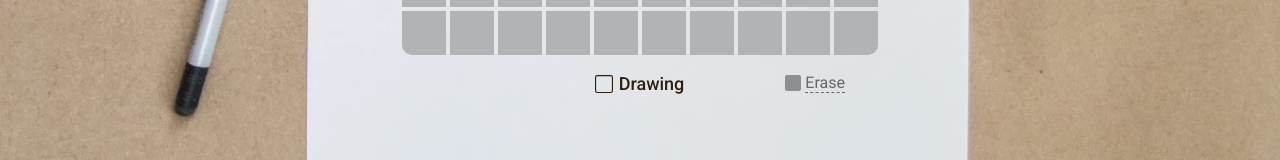
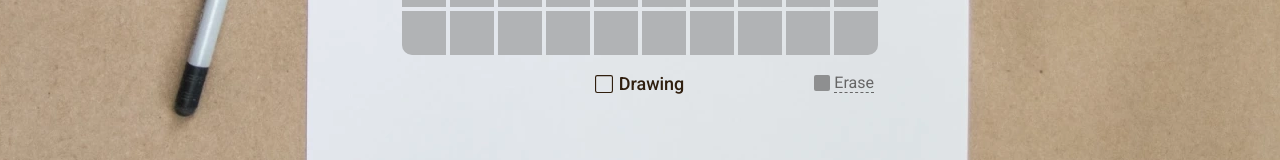
Before and after one commit to ua-dev-front/crossword-master, a React (Create React App) app in the folder frontend/: page / in a window 1280 px wide. Shown: the part 610-770 px from the top of the page. Built offline with nearby package versions, Linux system fonts and the light colour scheme.

Commit message:
Fix alternativeLabel logic

```diff
--- a/frontend/src/components/Tab/index.tsx
+++ b/frontend/src/components/Tab/index.tsx
@@ -1,5 +1,5 @@
 import React, { ReactNode } from 'react';
-import classNames from 'classnames';
+import classnames from 'classnames';
 import './styles.scss';
 
 type Props = {
@@ -7,10 +7,17 @@ type Props = {
   icon: ReactNode;
   label: string;
   onClick?: () => void;
+  alternativeLabel?: string;
 };
 
-export default function Tab({ label, icon, onClick, isSelected }: Props) {
-  const classes = classNames('tab', isSelected && 'tab_selected');
+export default function Tab({
+  label,
+  icon,
+  onClick,
+  isSelected,
+  alternativeLabel,
+}: Props) {
+  const classes = classnames('tab', isSelected && 'tab_selected');
 
   return (
     <button
@@ -19,7 +26,12 @@ export default function Tab({ label, icon, onClick, isSelected }: Props) {
       disabled={isSelected}
     >
       <div className='tab__icon'>{icon}</div>
-      <span className='tab__label'>{label}</span>
+      <div className='tab__content'>
+        <span className='tab__label'>{label}</span>
+        <span className={classnames('tab__label', 'tab__hidden-label')}>
+          {alternativeLabel}
+        </span>
+      </div>
     </button>
   );
 }
--- a/frontend/src/components/Tab/styles.scss
+++ b/frontend/src/components/Tab/styles.scss
@@ -28,7 +28,13 @@
     }
   }
 
+  &__content {
+    display: grid;
+  }
+
   &__label {
+    grid-area: tab;
+    text-align: left;
     transition-duration: var(--transition-duration);
     transition-timing-function: var(--transition-function);
     transition-property: color, font-size, border-color;
@@ -37,6 +43,10 @@
     line-height: 19px;
     color: cl(dark);
     border-bottom: 1px dashed cl(dark);
+  }
+
+  &__hidden-label {
+    visibility: hidden;
   }
 
   &_selected {
--- a/frontend/src/components/Tabs/index.tsx
+++ b/frontend/src/components/Tabs/index.tsx
@@ -4,15 +4,16 @@ import Tab from 'components/Tab';
 import LeftArrow from 'icons/LeftArrow';
 import './styles.scss';
 
-type Props = {
-  selectedTab: {
+type TabProps = {
   label: string;
   icon: ReactNode;
+  alternativeLabel?: string;
 };
-  secondaryTab: {
-    label: string;
+
+type Props = {
+  selectedTab: TabProps;
+  secondaryTab: TabProps & {
     onClick: () => void;
-    icon: ReactNode;
   };
   onEditClick?: () => void;
 };
@@ -22,22 +23,6 @@ export default function Tabs({
   secondaryTab,
   onEditClick,
 }: Props) {
-  const addGerundToVerb = (verb: string) => {
-    if (verb.endsWith('ing')) {
-      return verb;
-    }
-
-    if (verb.endsWith('e')) {
-      return verb.slice(0, verb.length - 1) + 'ing';
-    }
-
-    if (verb.endsWith('ie')) {
-      return verb.slice(0, verb.length - 2) + 'ying';
-    }
-
-    return verb + 'ing';
-  };
-
   return (
     <div className='tabs'>
       {onEditClick ? (
@@ -52,28 +37,14 @@ export default function Tabs({
         <div />
       )}
       {[selectedTab, secondaryTab].map((tab, index) => (
-        <div key={index} className='tabs__item'>
-          <div className='tabs__tab'>
         <Tab
+          key={index}
           label={tab.label}
           isSelected={tab === selectedTab}
           onClick={tab === secondaryTab ? secondaryTab.onClick : undefined}
           icon={tab.icon}
+          alternativeLabel={tab?.alternativeLabel}
         />
-          </div>
-          {[selectedTab, secondaryTab].map((hiddenTab, indexOfHiddenTab) => (
-            <div
-              key={indexOfHiddenTab}
-              className={classnames('tabs__tab', 'tabs__tab_hidden')}
-            >
-              <Tab
-                label={addGerundToVerb(hiddenTab.label)}
-                isSelected={true}
-                icon={hiddenTab.icon}
-              />
-            </div>
-          ))}
-        </div>
       ))}
     </div>
   );
--- a/frontend/src/components/Tabs/styles.scss
+++ b/frontend/src/components/Tabs/styles.scss
@@ -4,19 +4,6 @@
     grid-template-columns: repeat(3, 1fr);
     justify-items: center;
     margin: 15px 0;
-
-    &__item {
-        display: grid;
-        width: fit-content;
-    }
-
-    &__tab {
-        grid-area: tab;
-
-        &_hidden {
-            visibility: hidden;
-        }
-    }
 
     & > *:first-child {
         justify-self: left;
--- a/frontend/src/views/DrawingOrErasingView/index.tsx
+++ b/frontend/src/views/DrawingOrErasingView/index.tsx
@@ -7,6 +7,13 @@ import { Mode as GridMode } from 'components/Grid';
 import Tabs from 'components/Tabs';
 import Square from 'icons/Square';
 import './styles.scss';
+
+export enum TabLabels {
+  Draw = 'Draw',
+  Erase = 'Erase',
+  Drawing = 'Drawing',
+  Erasing = 'Erasing',
+}
 
 export type Props = {
   mode: Mode;
@@ -46,24 +53,28 @@ export default function DrawingOrErasingView({
           {...(mode === Mode.Draw
             ? {
                 selectedTab: {
-                  label: 'Drawing',
+                  label: TabLabels.Drawing,
                   icon: drawingIcon,
+                  alternativeLabel: TabLabels.Erasing,
                 },
                 secondaryTab: {
-                  label: 'Erase',
+                  label: TabLabels.Erase,
                   onClick: () => onModeChange(),
                   icon: erasingIcon,
+                  alternativeLabel: TabLabels.Draw,
                 },
               }
             : {
                 selectedTab: {
-                  label: 'Erasing',
+                  label: TabLabels.Erasing,
                   icon: erasingIcon,
+                  alternativeLabel: TabLabels.Drawing,
                 },
                 secondaryTab: {
-                  label: 'Draw',
+                  label: TabLabels.Draw,
                   onClick: () => onModeChange(),
                   icon: drawingIcon,
+                  alternativeLabel: TabLabels.Erase,
                 },
               })}
         />
```
Lines whose indentation alone changed are shown as unchanged.
